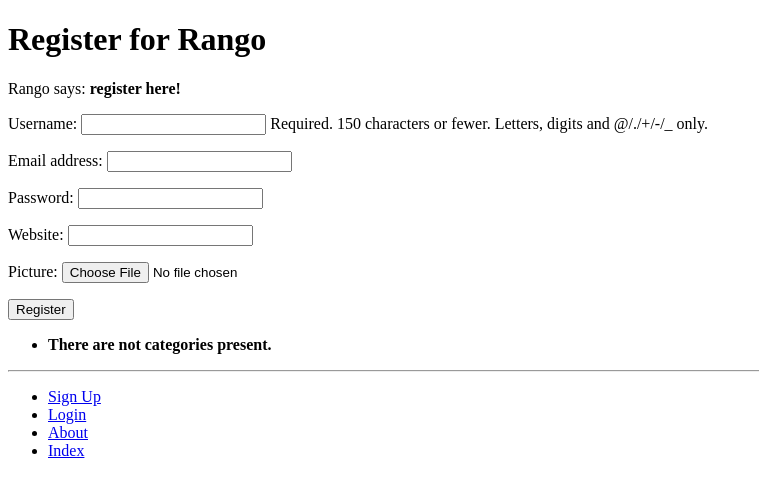
After one commit to Bobi-V/-tango_with_django_project, a Django app: page /rango/register/ in a window 1280 px wide. The commit adds this page. Shown: the top 497 px of the page, without its empty margins (0-759 px from the left). Run offline with Django 3.2, Linux system fonts and the light colour scheme; data that the repository does not hold is empty.

Commit message:
Chapter 9 User Authentication

```diff
--- a/rango/admin.py
+++ b/rango/admin.py
@@ -1,5 +1,5 @@
 from django.contrib import admin
-from rango.models import Category,Page
+from rango.models import Category,Page,UserProfile
 
 # Register your models here.
 
@@ -12,3 +12,4 @@
 
 admin.site.register(Category,CategoryAdmin)
 admin.site.register(Page,PageAdmin)
+admin.site.register(UserProfile)
--- a/rango/forms.py
+++ b/rango/forms.py
@@ -1,5 +1,6 @@
 from django import forms
-from rango.models import Page,Category
+from rango.models import Page,Category,UserProfile
+from django.contrib.auth.models import User
 
 class CategoryForm(forms.ModelForm):
     name = forms.CharField(max_length=Category.NAME_MAX_LENGHT,help_text="Please enter the category name.")
@@ -30,3 +31,14 @@
     class Meta:
         model = Page
         exclude = ('category',)
+
+class UserForm(forms.ModelForm):
+    password = forms.CharField(widget=forms.PasswordInput())
+    class Meta:
+        model = User
+        fields = ('username','email','password',)
+
+class UserProfileForm(forms.ModelForm):
+    class Meta:
+        model = UserProfile
+        fields = ('website','picture',)
--- a/rango/models.py
+++ b/rango/models.py
@@ -1,5 +1,7 @@
 from django.db import models
 from django.template.defaultfilters import slugify
+from django.contrib.auth.models import User
+
 
 
 # Create your models here.
@@ -31,3 +33,11 @@
 
     def __str__(self):
         return self.title
+
+
+class UserProfile(models.Model):
+    user = models.OneToOneField(User, on_delete=models.CASCADE)
+    website = models.URLField(blank=True)
+    picture = models.ImageField(upload_to='profile_images', blank=True)
+    def __str__(self):
+        return self.user.username
--- a/rango/urls.py
+++ b/rango/urls.py
@@ -9,5 +9,9 @@
 path('about/',views.about,name = 'about'),
 path('category/<slug:category_name_slug>/',views.show_category,name='show_category'),
 path('add_category/',views.add_category,name='add_category'),
-path('category/<slug:category_name_slug>/add_page/',views.add_page,name='add_page')
+path('category/<slug:category_name_slug>/add_page/',views.add_page,name='add_page'),
+path('register/',views.register,name='register'),
+path('login/',views.user_login,name='login'),
+path('restricted/',views.restricted,name='restricted'),
+path('logout/',views.user_logout,name='logout'),
 ]
--- a/rango/views.py
+++ b/rango/views.py
@@ -1,8 +1,13 @@
 from django.shortcuts import render,redirect
 from django.http import HttpResponse
-from rango.models import Category,Page
-from rango.forms import CategoryForm,PageForm
+from rango.models import Category,Page,UserProfile
+from rango.forms import CategoryForm,PageForm,UserForm,UserProfileForm
 from django.urls import reverse
+from django.contrib.auth.models import User
+from django.contrib.auth import authenticate, login,logout
+from django.contrib.auth.decorators import login_required
+
+
 
 # Create your views here.
 
@@ -39,7 +44,7 @@
 
     return render(request,'rango/category.html',context=context_dic)
 
-
+@login_required
 def add_category(request):
     form = CategoryForm()
 
@@ -54,7 +59,7 @@
 
     return render(request,'rango/add_category.html',{'form':form})
 
-
+@login_required
 def add_page(request,category_name_slug):
 
     try:
@@ -82,3 +87,56 @@
 
     context_dic = {'form':form,'category':category}
     return render(request,'rango/add_page.html',context=context_dic)
+
+
+def register(request):
+    registered = False
+    if request.method == 'POST':
+        user_form = UserForm(request.POST)
+        profile_form = UserProfileForm(request.POST)
+
+        if user_form.is_valid() and profile_form.is_valid():
+            user = user_form.save()
+            user.set_password(user.password)
+            user.save()
+            profile = profile_form.save(commit=False)
+            profile.user = user
+            if 'picture' in request.FILES:
+                profile.picture = request.FILES['picture']
+            profile.save()
+            registered = True
+        else:
+            print(user_form.errors,profile_form.errors)
+    else:
+        user_form = UserForm()
+        profile_form = UserProfileForm()
+    return render(request, 'rango/register.html',context = {'user_form':user_form,
+    'profile_form':profile_form,
+    'registered':registered})
+
+
+def user_login(request):
+    if request.method == 'POST':
+        username = request.POST.get('username')
+        password = request.POST.get('password')
+        user = authenticate(username=username,password=password)
+        if user:
+            if user.is_active:
+                login(request,user)
+                return redirect(reverse('rango:index'))
+            else:
+                return HttpResponse("Your Rango account is disabled.")
+        else:
+            print(f"Invalid login details: {username},{password}")
+            return HttpResponse("Invalid login details supplied.")
+    else:
+        return render(request,'rango/login.html')
+
+@login_required
+def restricted(request):
+    return render(request,'rango/restricted.html')
+
+@login_required
+def user_logout(request):
+    logout(request)
+    return redirect(reverse('rango:index'))
--- a/tango_with_django_project/settings.py
+++ b/tango_with_django_project/settings.py
@@ -95,6 +95,7 @@
     },
     {
         'NAME': 'django.contrib.auth.password_validation.MinimumLengthValidator',
+        'OPTIONS':{'min_length':6, }
     },
     {
         'NAME': 'django.contrib.auth.password_validation.CommonPasswordValidator',
@@ -103,6 +104,8 @@
         'NAME': 'django.contrib.auth.password_validation.NumericPasswordValidator',
     },
 ]
+
+
 
 
 # Internationalization
@@ -128,3 +131,6 @@
 # Media Management
 MEDIA_ROOT = MEDIA_DIR
 MEDIA_URL = '/media/'
+
+#Login Url
+LOGIN_URL = 'rango:login'
--- a/templates/rango/base.html
+++ b/templates/rango/base.html
@@ -26,9 +26,17 @@
         <hr />
             <div>
                 <ul>
-                    <li><a href="{% url 'rango:add_category' %}">Add a New Category</a></li>
-                    <li><a href="{% url 'rango:about' %}">About</a></li>
-                    <li><a href="{% url 'rango:index' %}">Index</a></li>
+                    {% if user.is_authenticated %}
+                        <li><a href="{% url 'rango:restricted' %}">Restricted Page</a></li>
+                        <li><a href="{% url 'rango:logout' %}">Logout</a></li>
+                        <li><a href="{% url 'rango:add_category' %}">Add a New Category</a></li>
+                    {% else %}
+                        <li><a href="{% url 'rango:register' %}">Sign Up</a></li>
+                        <li><a href="{% url 'rango:login' %}">Login</a></li>
+                    {% endif %}
+                        <li><a href="{% url 'rango:about' %}">About</a></li>
+                        <li><a href="{% url 'rango:index' %}">Index</a></li>
+
                 </ul>
             </div>
     </body>
--- a/templates/rango/category.html
+++ b/templates/rango/category.html
@@ -22,7 +22,9 @@
         {% else %}
         <strong>No pages currently in this category.</strong>
         {% endif %}
-    <a href="{% url 'rango:add_page' category.slug %}">Add Page</a><br />
+        {% if user.is_authenticated %}
+            <a href="{% url 'rango:add_page' category.slug %}">Add Page</a><br />
+        {% endif %}
     {% else %}
         The specified category does not exist.
     {% endif %}
--- a/templates/rango/index.html
+++ b/templates/rango/index.html
@@ -12,7 +12,11 @@
 
 
 <div>
-    hey there partner!<br />
+    {% if user.is_authenticated %}
+        howdy {{user.username}}!
+    {% else %}
+        hey there partner!
+    {% endif %}
     <strong>{{boldmessage}}</strong><br />
 
 </div>
--- /dev/null
+++ b/templates/rango/register.html
@@ -0,0 +1,23 @@
+<!DOCTYPE html>
+{% extends 'rango/base.html' %}
+{% load staticfiles %}
+
+{% block title_block %}
+    Register
+{% endblock %}
+
+{% block body_block %}
+    <h1>Register for Rango</h1>
+    {% if registered %}
+        Rango says: <strong>thank you for registering!</strong>
+        <a href="{% url 'rango:index' %}">Return to the homepage.</a><br />
+    {% else %}
+        Rango says: <strong>register here!</strong><br />
+        <form id="user_form" method="post" action="{% url 'rango:register' %}" enctype="multipart/form-data">
+            {% csrf_token %}
+            {{user_form.as_p}}
+            {{profile_form.as_p}}
+            <input type="submit" name="submit" value="Register" />
+        </form>
+    {% endif %}
+{% endblock %}
```
Also changed, not shown: templates/rango/login.html (added, +19 -0 lines), templates/rango/restricted.html (added, +11 -0 lines), media/profile_images/Firewatch_at_Night_whiteedit_of_rayenattias_edit.png (added), rango/migrations/0004_userprofile.py (added).
